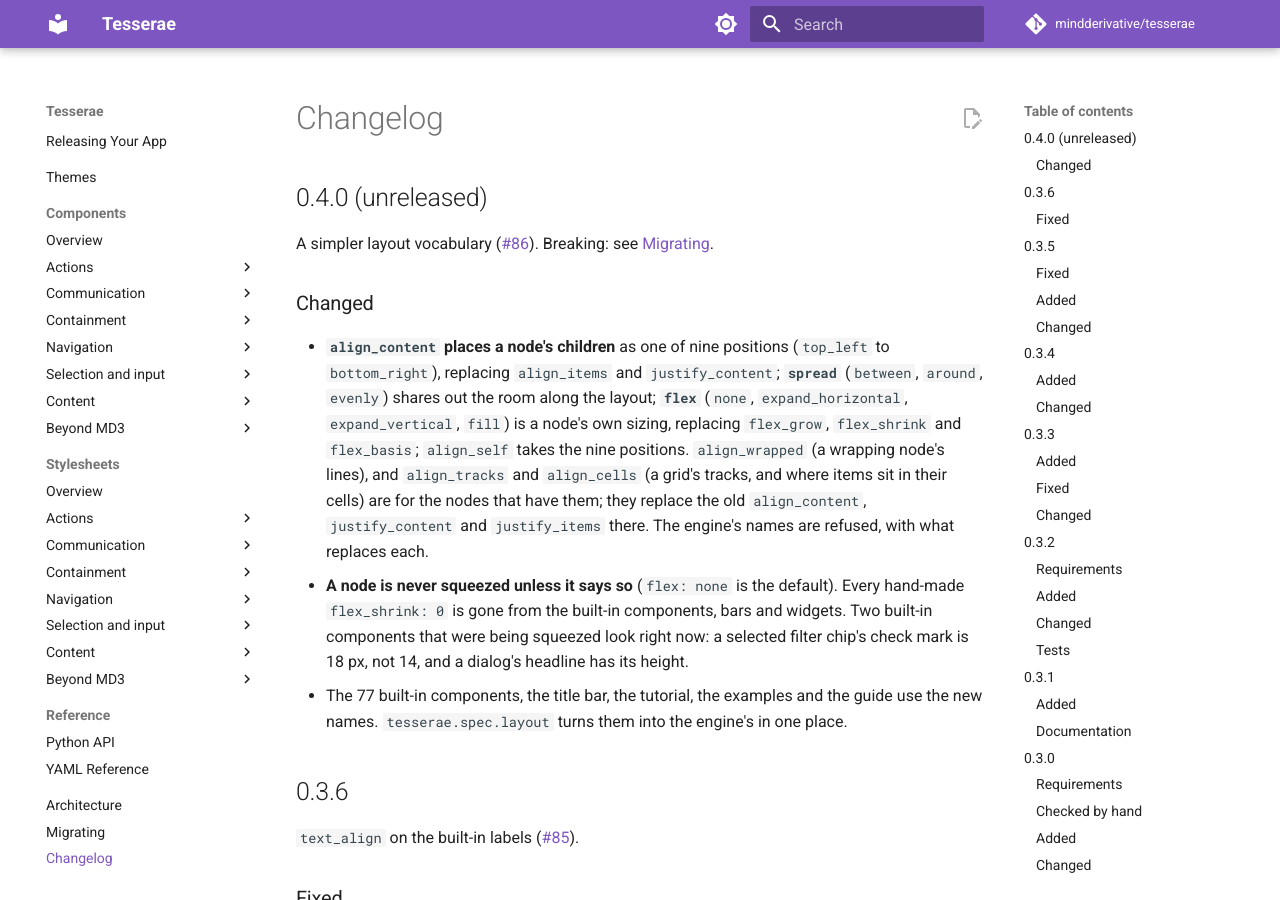
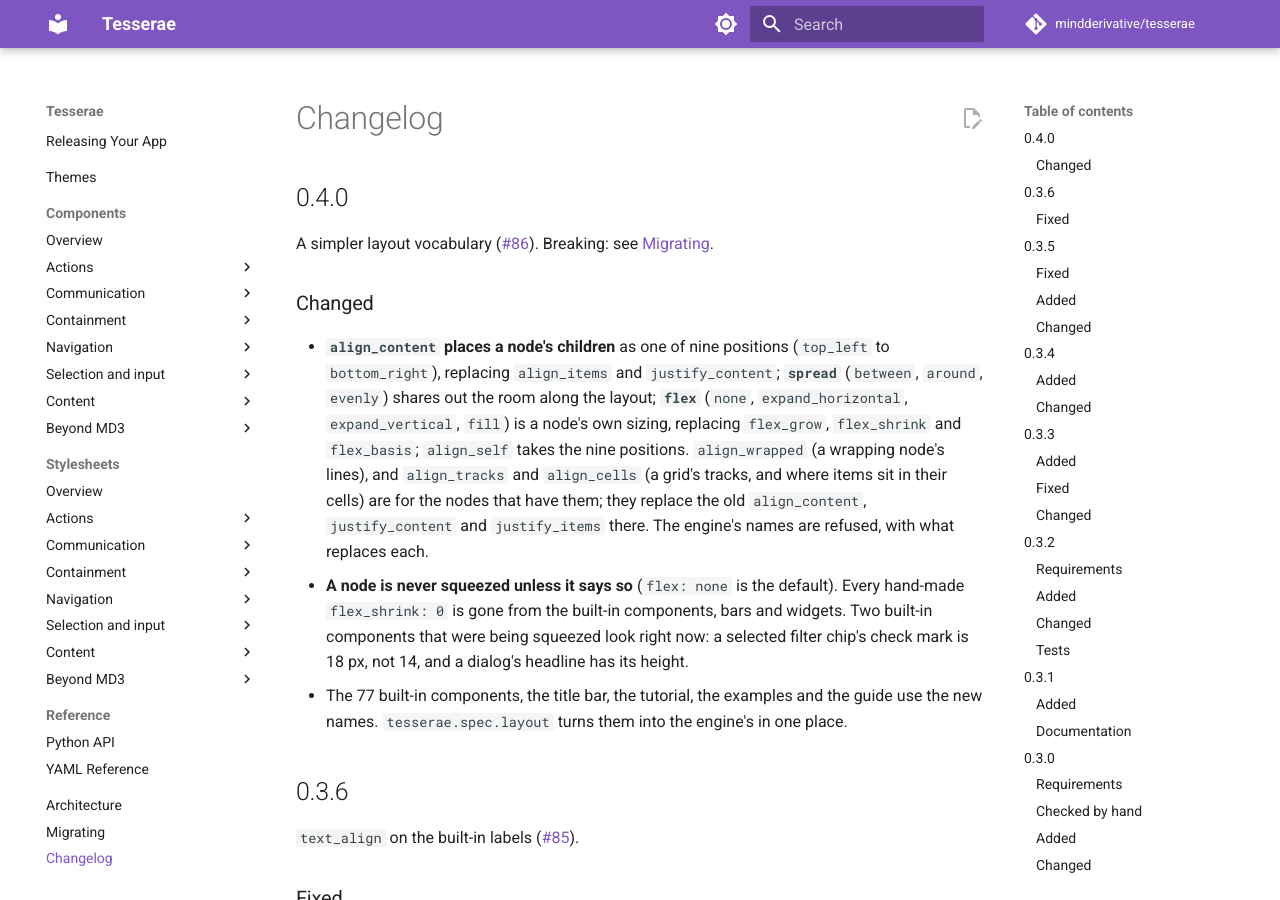
Before and after one commit to mindderivative/tesserae, an MkDocs documentation site: the page built from docs/changelog.md, in a window 1280 px wide and 900 px high. Built offline with MkDocs 1.6.1 and Material for MkDocs 9.7.7, drawn with Linux system fonts in a browser that asks for light colours; comment, search, counter and statistics services are not loaded.

Commit message:
Tesserae 0.4.0
The version is 0.4.0 and the changelog's section is headed for release: a
simpler layout vocabulary (#86), breaking.

Co-Authored-By: Claude Sonnet 5.5 <noreply@anthropic.com>

```diff
--- a/docs/changelog.md
+++ b/docs/changelog.md
@@ -1,6 +1,6 @@
 # Changelog
 
-## 0.4.0 (unreleased)
+## 0.4.0
 
 A simpler layout vocabulary ([#86](https://github.com/mindderivative/tesserae/issues/86)). Breaking: see
 [Migrating](migration.md#to-040).
--- a/pyproject.toml
+++ b/pyproject.toml
@@ -4,7 +4,7 @@ build-backend = "hatchling.build"
 
 [project]
 name = "tesserae-ui"  # on PyPI; `tesserae` there is an unrelated project. The import name stays `tesserae`.
-version = "0.4.0.dev0"
+version = "0.4.0"
 description = "A pyCopper-style declarative Python GUI framework, powered by the Tesserae Render Engine (tre)."
 readme = "README.md"
 license = "MIT"
```
